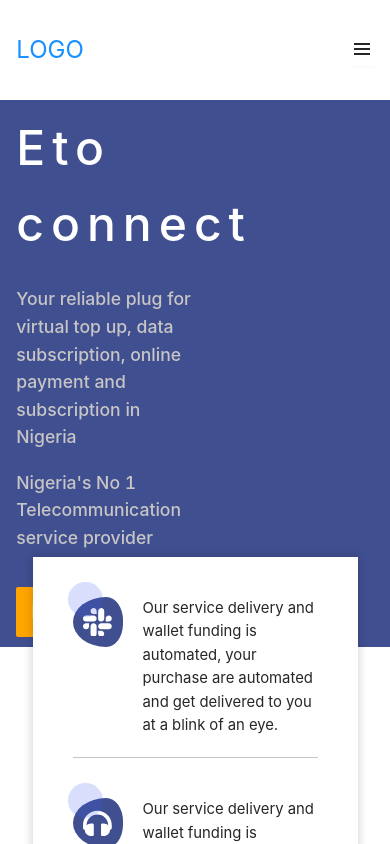
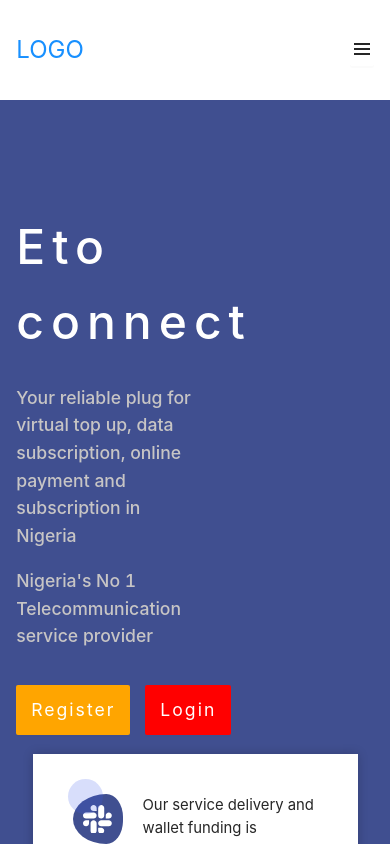
Before and after one commit to dasimems/data_app, a React (Create React App) app: page / in a window 390 px wide. Shown: the top 844 px of the page. Built offline with nearby package versions, Linux system fonts and the light colour scheme.

Commit message:
Finished the responsiveness of the faq page

```diff
--- a/src/App.js
+++ b/src/App.js
@@ -619,7 +619,7 @@ function App() {
 
           <Row justify="center" className="faq-container">
 
-            <Col span={22} className="faq-content">
+            <Col span={24} className="faq-content">
 
               <h3>Do you have any question about our service?</h3>
 
--- a/src/assets/styles/index.css
+++ b/src/assets/styles/index.css
@@ -165,8 +165,10 @@ body .page-sections {
 
 body .page-sections .page-banner {
   height: calc(100vh - 100px);
-  max-height: 547px !important;
+  max-height: 790px !important;
+  min-height: 647px !important;
   background: #404F90;
+  padding: 90px 0px;
 }
 
 body .page-sections .page-banner .banner-container {
@@ -861,6 +863,9 @@ body .page-footer .footer-bottom .bottom-content-two .ref-link {
 }
 
 @media only screen and (max-width: 1100px) and (max-width: 575px) {
+  body .side-nav {
+    max-width: unset !important;
+  }
   body .page-app-download .app-download-container .app-download-text {
     display: -webkit-box;
     display: -ms-flexbox;
--- a/src/assets/styles/index.scss
+++ b/src/assets/styles/index.scss
@@ -174,8 +174,10 @@ body{
 
         .page-banner{
             height: calc(100vh - 100px);
-            max-height: 547px !important;
+            max-height: 790px !important;
+            min-height: 647px !important;
             background: $primary-color;
+            padding: 90px 0px;
 
             .banner-container{
                 height: 100%;
@@ -882,6 +884,10 @@ body{
 
         @media only screen and (max-width: 575px){
 
+            .side-nav{
+                max-width: unset !important;
+            }
+
             .page-app-download{
 
                 .app-download-container{
--- a/src/components/header.js
+++ b/src/components/header.js
@@ -144,7 +144,7 @@ export default function Header(props){
                     <Button className="open-close-button" onClick={changeHeader}>{headerState.mobileHeader? <MdOutlineClose /> : <BiMenu />}</Button>
                 </Col>
 
-                <div className="side-nav" style={{right: headerState.mobileHeader? "0px": "-400px"}}>
+                <div className="side-nav" style={{right: headerState.mobileHeader? "0px": "-580px"}}>
 
                     <ul className="link-contents">
 
```
Also changed, not shown: 1 other file (tests, documents, lock files or other folders).
